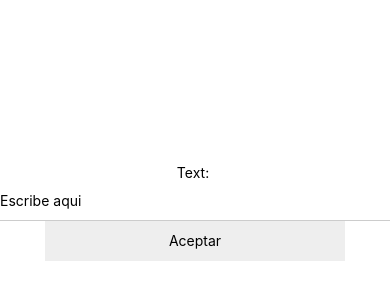
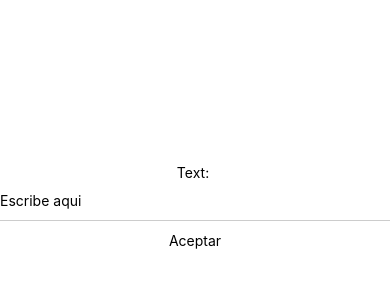
Before and after one commit to ysaiascampos/HolaMundoReactNative, a React Native app: screen / in a window 390 px wide. Shown: the part 210-510 px from the top of the page. Built offline with nearby package versions, Linux system fonts and the light colour scheme.

Commit message:
TouchableWithoutFeedback

```diff
--- a/App.js
+++ b/App.js
@@ -1,6 +1,6 @@
 import { StatusBar } from 'expo-status-bar';
 import React, { useState } from 'react';
-import { StyleSheet, Text, View, TextInput, Dimensions, TouchableOpacity } from 'react-native';
+import { StyleSheet, Text, View, TextInput, Dimensions, TouchableWithoutFeedback } from 'react-native';
 
 //const {width, height } = Dimensions.get('window');
 export default function App() {
@@ -15,7 +15,7 @@ export default function App() {
         onChangeText={t => setText(t)}
         defaultValue={text}
       />
-      <TouchableOpacity
+      <TouchableWithoutFeedback
         style={styles.TouchableOpacity}
         onPress={() => {
           setSibmit(text)
@@ -23,7 +23,7 @@ export default function App() {
         }}
       ><View style={styles.view}>
           <Text>Aceptar</Text>
-        </View></TouchableOpacity>
+        </View></TouchableWithoutFeedback>
       <StatusBar />
     </View>
   );
```
